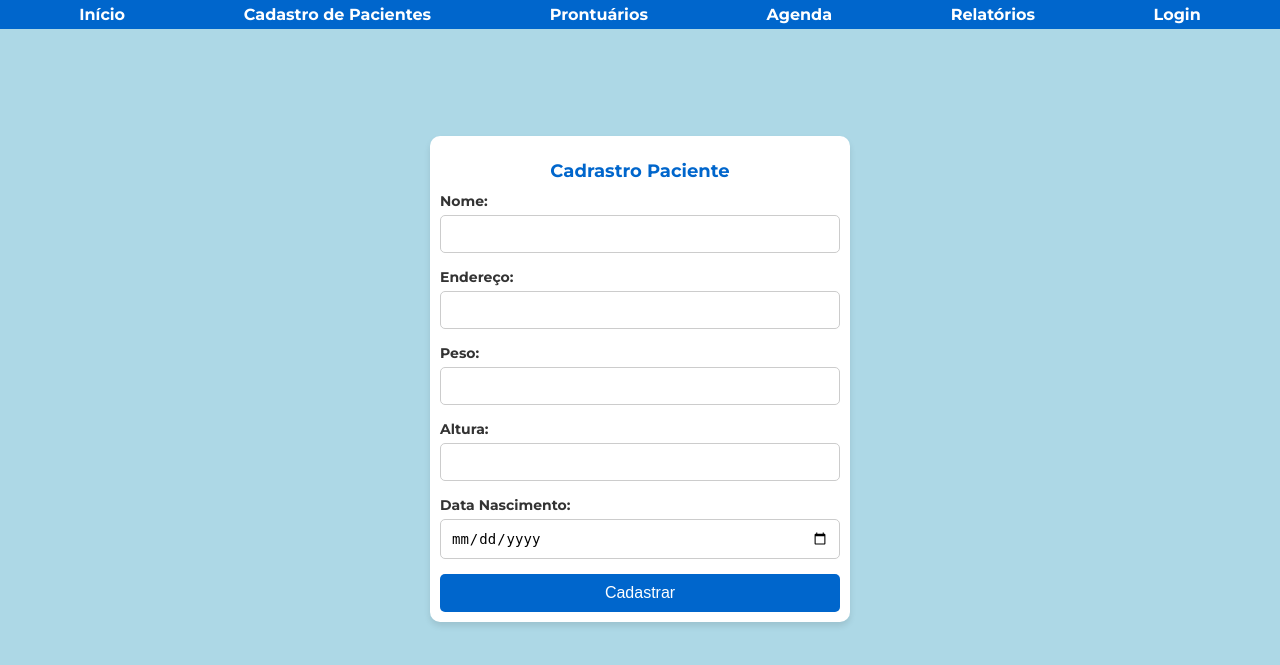
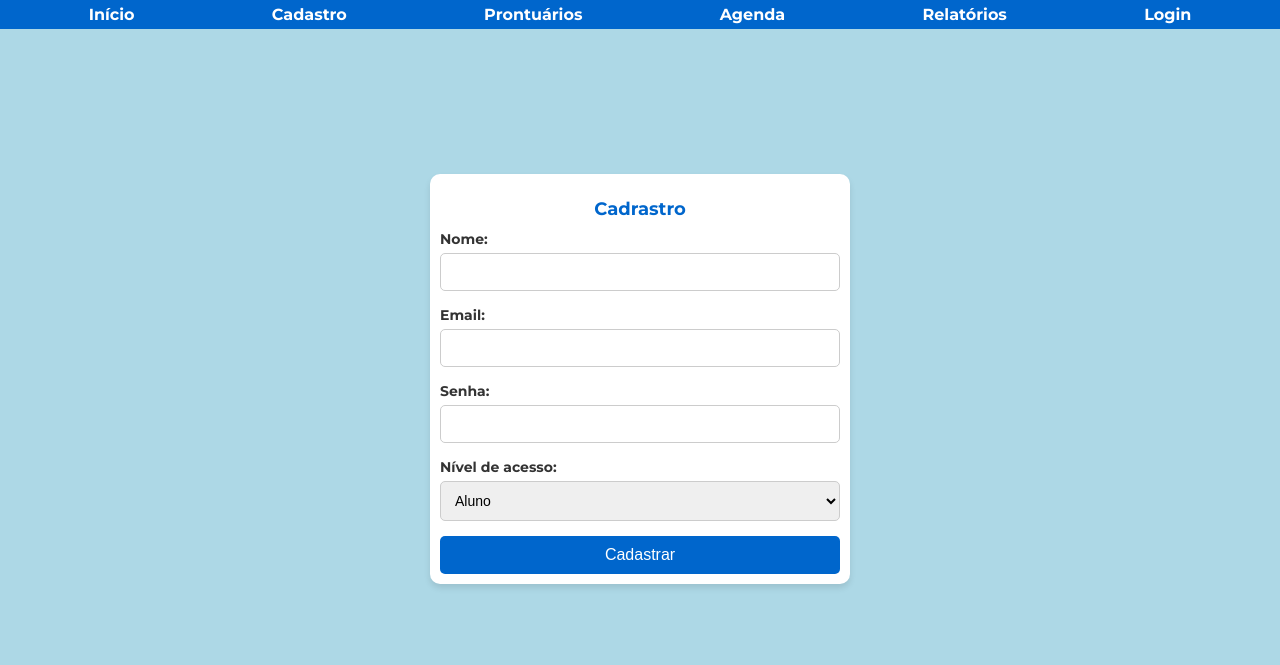
Before and after one commit to YasminPapov/Sistema-Cl-nica---A3-Filipak-2024, a PHP site: page /cadastro.php in a window 1280 px wide. Shown: the top 665 px of the page. Run offline with PHP 8.4, Linux system fonts and the light colour scheme.

Commit message:
update cadastro
cadastro funcionando, versão com problema na criptografia da senha, estou arrumando, arrumando login tbm

```diff
--- a/cadastro.php
+++ b/cadastro.php
@@ -82,6 +82,7 @@
             font-weight: bold;
         }
 
+
         input {
             margin-bottom: 15px;
             padding: 10px;
@@ -119,6 +120,17 @@
             text-align: center;
             font-weight: bold;
         }
+        input, select {
+            margin-bottom: 15px; /* Espaçamento entre os campos */
+             padding: 10px; /* Espaço interno no campo */
+             font-size: 14px; /* Tamanho do texto */
+             border: 1px solid #ccc; /* Borda cinza */
+             border-radius: 5px; /* Bordas arredondadas */
+             width: 100%; /* Largura total do formulário */
+             box-sizing: border-box; /* Garante que padding não extrapole o tamanho */
+        }
+
+
     </style>
 </head>
 <body>
@@ -126,7 +138,7 @@
         <nav>
             <ul>
                 <li><a href="index.php">Início</a></li>
-                <li><a href="cadastro.php">Cadastro de Pacientes</a></li>
+                <li><a href="cadastro.php">Cadastro</a></li>
                 <li><a href="prontuarios.php">Prontuários</a></li>
                 <li><a href="agenda.php">Agenda</a></li>
                 <li><a href="relatorios.php">Relatórios</a></li>
@@ -136,45 +148,61 @@
     </header>
 
 <?php
-require 'config.php';
+require 'config.php'; // Conexão com o banco de dados
 
 if ($_SERVER['REQUEST_METHOD'] == 'POST') {
-    $nome = $_POST['nome'];
-    $endereco = $_POST['endereco'];
-    $peso = $_POST['peso'];
-    $altura = $_POST['altura'];
-    $data_nascimento = $_POST['data_nascimento'];
+    // Verifica se todos os campos estão preenchidos
+    if (isset($_POST['nome'], $_POST['email'], $_POST['senha'], $_POST['nivel_acesso'])) {
+        // Recebe os dados do formulário
+        $nome = $_POST['nome'];
+        $email = $_POST['email'];
+        $senha = $_POST['senha']; // Senha digitada pelo usuário
+        $nivel_acesso = $_POST['nivel_acesso'];
 
-    $query = $pdo->prepare("INSERT INTO Paciente (nome, endereco, peso, altura, data_nascimento) VALUES (:nome, :endereco, :peso, :altura, :data_nascimento)");
-    $query->execute(['nome' => $nome, 'endereco' => $endereco, 'peso' => $peso, 'altura' => $altura, 'data_nascimento' => $data_nascimento]);
+        // Criptografa a senha usando password_hash()
+        $senhaHash = password_hash($senha, PASSWORD_DEFAULT);
 
-    echo "Paciente cadastrado com sucesso.";
+        // Insere o usuário no banco de dados com a senha criptografada
+        $query = $pdo->prepare("INSERT INTO usuarios (nome, email, senha_hash, nivel_acesso) VALUES (:nome, :email, :senha_hash, :nivel_acesso)");
+        $query->execute([
+            'nome' => $nome,
+            'email' => $email,
+            'senha_hash' => $senhaHash, // Armazena o hash da senha
+            'nivel_acesso' => $nivel_acesso
+        ]);
+
+        echo "Usuário cadastrado com sucesso!";
+    } else {
+        echo "Por favor, preencha todos os campos.";
+    }
 }
 ?>
 
+
     <main>
         <section>
-            <h1>Cadrastro Paciente</h1>
+            <h1>Cadrastro</h1>
 
             <?php if (isset($erro)): ?>
                 <p class="erro"><?php echo htmlspecialchars($erro); ?></p>
             <?php endif; ?>
 
-            <form method="POST" action="cadastrar_paciente.php">
+            <form method="POST" action="">
                 <label for="nome">Nome:</label>
                 <input type="text" name="nome">
 
-                <label for="endereco">Endereço:</label>
-                <input type="text" name="endereco">
+                <label for="email">Email:</label>
+                <input type="text" name="email">
 
-                <label for="peso">Peso:</label>
-                <input type="number" step="0.01" name="peso">
+                <label for="senha_hash">Senha:</label>
+                <input type="text" step="0.01" name="senha_hash">
 
-                <label for="altura">Altura:</label>
-                <input type="number" step="0.01" name="altura">
-
-                <label for="data_nascimento">Data Nascimento:</label>
-                <input type="date" name="data_nascimento">
+                <label for="nivel_acesso">Nível de acesso:</label>
+                     <select name="nivel_acesso" required>
+                         <option value="aluno">Aluno</option>
+                          <option value="professor">Professor</option>
+                         <option value="administrador">Administrador</option>
+                     </select>
 
                 <button type="submit">Cadastrar</button>
                 </form>
--- a/config.php
+++ b/config.php
@@ -1,11 +1,18 @@
 <?php
-$con = mysqli_connect('localhost','root','');
-$db = mysqli_select_db($con, 'clinica');
+// Configuração da conexão com o banco de dados
+$host = 'localhost'; // Host do banco de dados
+$dbname = 'clinica'; // Nome do banco de dados
+$username = 'root'; // Usuário do banco
+$password = ''; // Senha do banco (geralmente vazia no XAMPP)
 
-if(!$con || !$db)
-{
-	echo "<pre>";
-	echo mysqli_error($con);
-	echo "</pre>";
+try {
+    // Cria a conexão com o banco usando PDO
+    $pdo = new PDO("mysql:host=$host;dbname=$dbname;charset=utf8", $username, $password);
+
+    // Configura o PDO para lançar exceções em caso de erro
+    $pdo->setAttribute(PDO::ATTR_ERRMODE, PDO::ERRMODE_EXCEPTION);
+} catch (PDOException $e) {
+    // Exibe uma mensagem de erro se a conexão falhar
+    die("Erro ao conectar ao banco de dados: " . $e->getMessage());
 }
 ?>
```
Also changed, not shown: login.php (+42 -25 lines).
